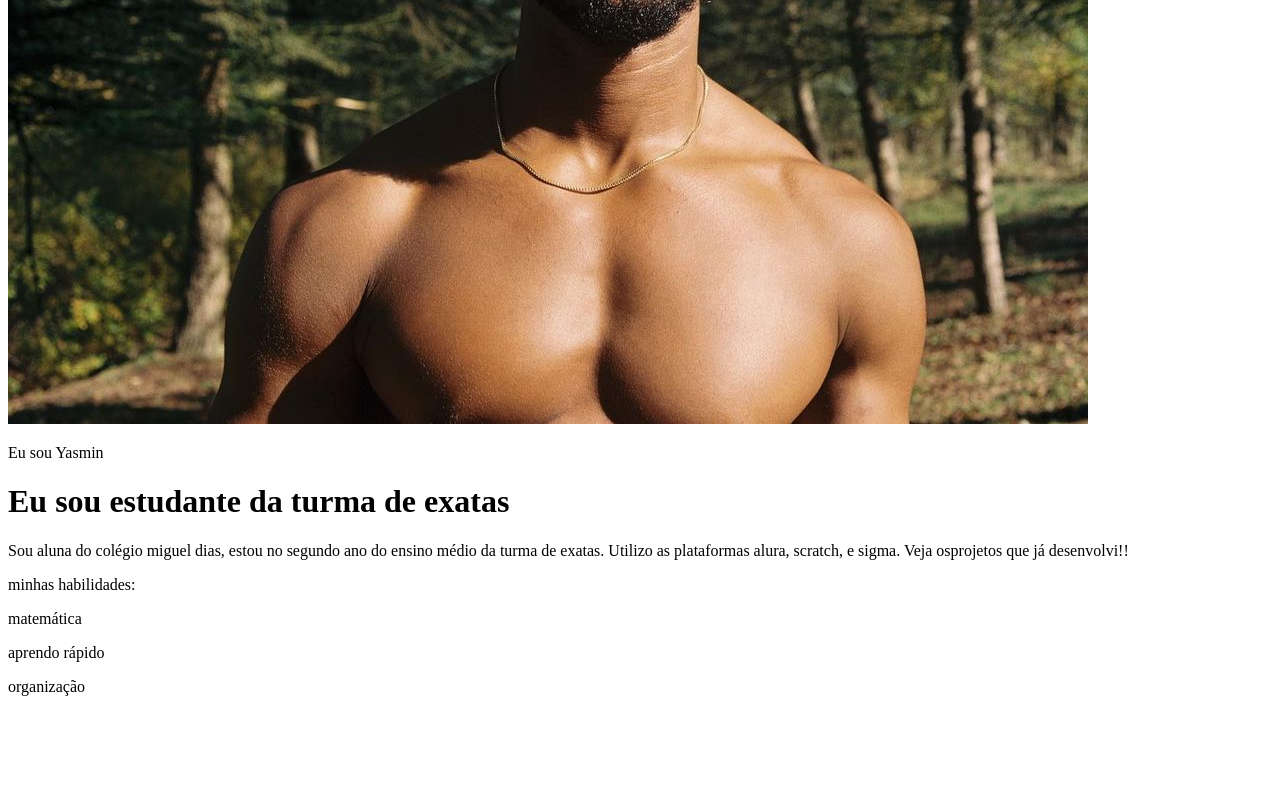
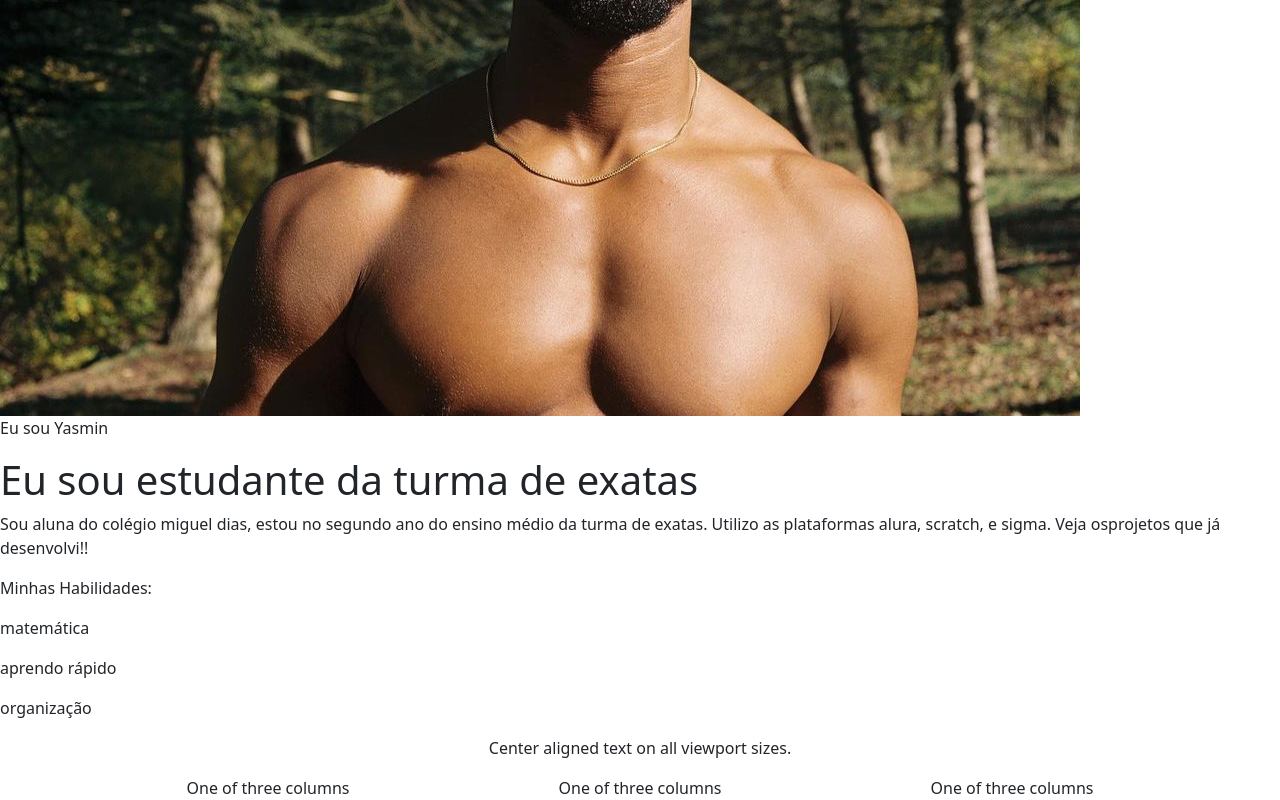
Before and after one commit to y4swin/michael-b, a plain HTML site: page index.html in a window 1280 px wide. Shown: the part 330-1130 px from the top of the page. Before the commit the page ends 1042 px from the top, so only its background shows below. Drawn offline with nearby package versions, Linux system fonts and the light colour scheme.

Commit message:
Add files via upload

```diff
--- a/index.html
+++ b/index.html
@@ -6,6 +6,9 @@
     <meta name="viewport" content="width=device-width, initial-scale=1.0">
     <link rel="stylesheet" href="style.css">
     <title>meu portófolio</title>
+
+    <link href="https://cdn.jsdelivr.net/npm/bootstrap@5.3.3/dist/css/bootstrap.min.css" rel="stylesheet"
+     integrity="sha384-QWTKZyjpPEjISv5WaRU9OFeRpok6YctnYmDr5pNlyT2bRjXh0JMhjY6hW+ALEwIH" crossorigin="anonymous">
 </head>
 <body>
     <img src="michael-b-jordan-3.jpg" alt="">
@@ -14,11 +17,35 @@
     <p>Sou aluna do colégio miguel dias, estou no segundo ano do ensino médio da turma de exatas.
      Utilizo as plataformas alura, scratch, e sigma. Veja osprojetos que já desenvolvi!!
     </p>
-    <p> minhas habilidades:</p>
+    <p> Minhas Habilidades:</p>
     <div>
         <p>matemática</p>
         <p>aprendo rápido</p>
         <p>organização</p>
     </div>
-</body>
+
+    <body>
+        <header class="container text-center">
+        </header>
+        <p class="text-center">Center aligned text on all viewport sizes.</p>
+      </body>
+
+
+        <script
+          src="https://cdn.jsdelivr.net/npm/bootstrap@5.3.3/dist/js/bootstrap.bundle.min.js"
+          integrity="sha384-YvpcrYf0tY3lHB60NNkmXc5s9fDVZLESaAA55NDzOxhy9GkcIdslK1eN7N6jIeHz"
+          crossorigin="anonymous"
+        ></script>
+      </body>
+    </script>
+    <div>
+    <div class="container">
+    <div class="container text-center">
+        <div class="row align-items-start">
+        <div class="col">One of three columns</div>
+        <div class="col">One of three columns</div>
+        <div class="col">One of three columns</div>
+        </div>
+
+
 </html>
```
